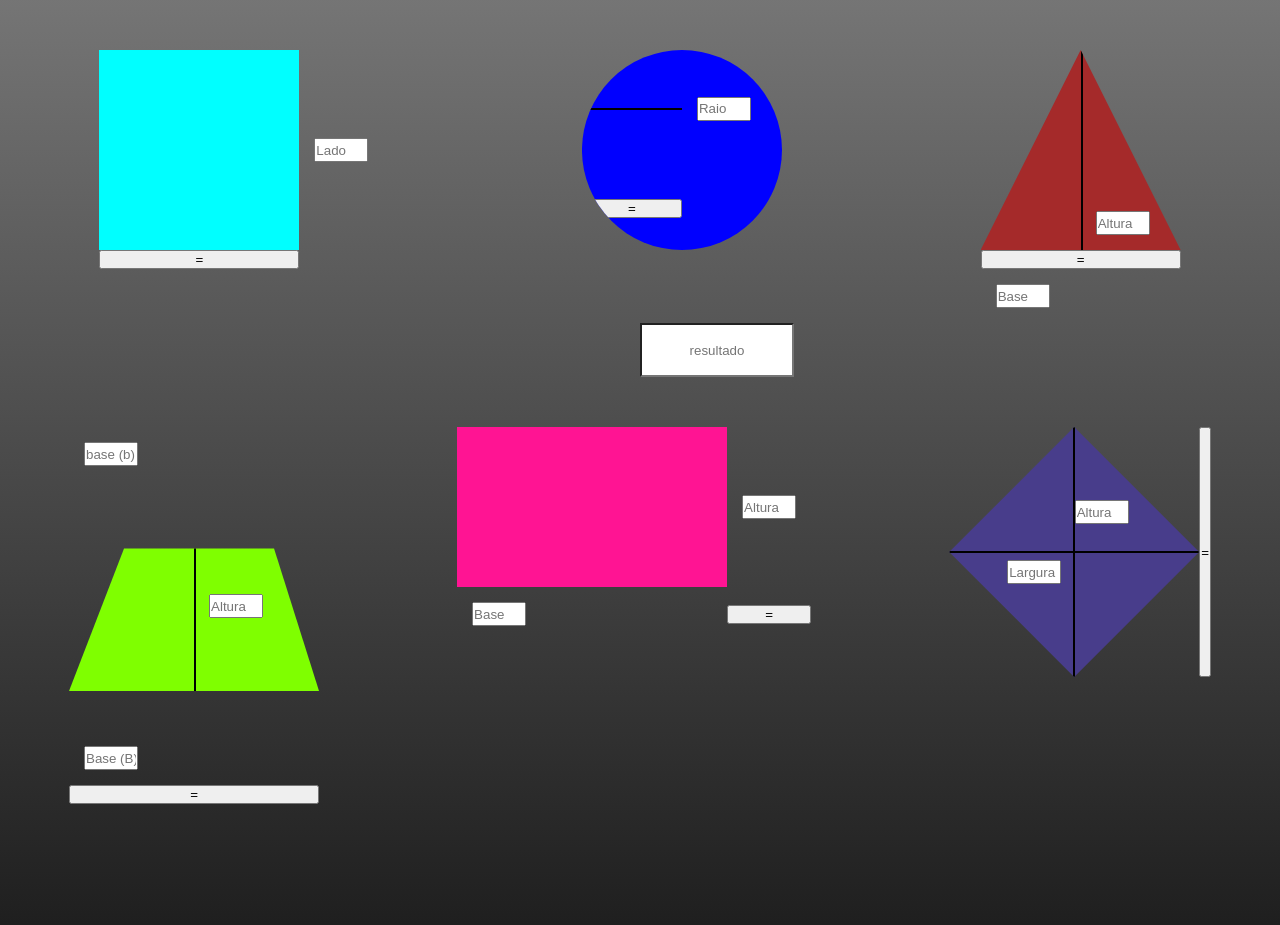
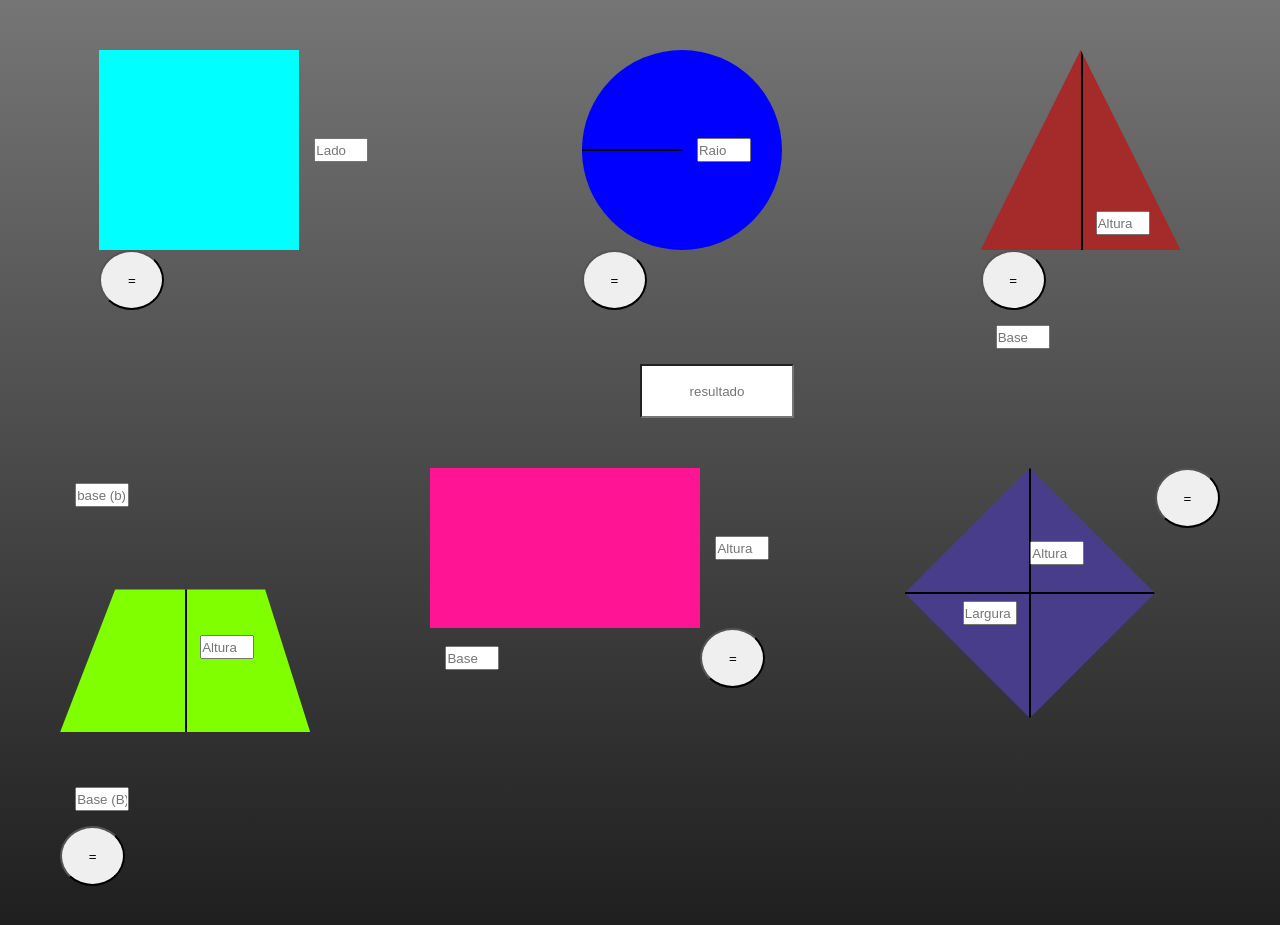
Before and after one commit to BrunoOliveira0719/fair_of_sciences, a Flask app: page /Area in a window 1280 px wide. Shown: the part 56-981 px from the top of the page. Run offline with Flask 3, Linux system fonts and the light colour scheme.

Commit message:
Ajustes para a feira

```diff
--- a/app.py
+++ b/app.py
@@ -45,11 +45,17 @@
 
             if button == "quadrado":
                 quadrado = request.form.get("side")
-                display = fm.square_area(float(quadrado))
+                if quadrado:
+                    display = fm.square_area(float(quadrado))
+                else:
+                    display = ""
 
             elif button == "circulo":
                 circulo = request.form.get("radius")
-                display = fm.circle_area(float(circulo))
+                if circulo:
+                    display = fm.circle_area(float(circulo))
+                else:
+                    display = ""
 
             elif button == "triangulo":
                 base_triangle = request.form.get("base_triangle")
--- a/static/Khan_Academy/area.css
+++ b/static/Khan_Academy/area.css
@@ -98,7 +98,6 @@
 .organization_triangle{
     display: grid;
     grid-template-rows: auto auto;
-
 }
 
 .shape3{
@@ -269,3 +268,9 @@
     height: 60px;
     align-items: center;
 }
+
+.butao{
+    border-radius: 50%;
+    width: 65px;
+    height: 60px;
+}
--- a/templates/Calculadora_Cientifica.html
+++ b/templates/Calculadora_Cientifica.html
@@ -21,7 +21,7 @@
                     <div class="menu_dropdown">
                         <a href="/Area">Área</a>
                         <a href="/pitagoras">pitagoras</a>
-                        <a href="/formulas">Bhaskara</a>
+                        <a href="#"></a>
                     </div>
                 </li>
             </ul>
--- a/templates/Khan_Academy/Area.html
+++ b/templates/Khan_Academy/Area.html
@@ -20,7 +20,7 @@
                     <div class="menu_dropdown">
                         <a href="/Area">Área</a>
                         <a href="/pitagoras">pitagoras</a>
-                        <a href="">Bhaskara</a>
+                        <a href="#"></a>
                     </div>
                 </li>
             </ul>
@@ -38,8 +38,8 @@
                 <div class="shape2">
                     <div class="radius"></div>
                     <input class="baixo" type="text" name="radius" placeholder="Raio">
-                    <button class="butao" name="button" value="circulo">=</button>
                 </div>
+                <button class="butao" name="button" value="circulo">=</button>
             </form>
             <form action="/Area" method="post">
                 <div class="organization_triangle">
--- a/templates/Khan_Academy/formulas.html
+++ b/templates/Khan_Academy/formulas.html
@@ -5,7 +5,7 @@
     <meta charset="UTF-8">
     <meta name="viewport" content="width=device-width, initial-scale=1.0">
     <link rel="stylesheet" href="static/Khan_Academy/formulas.css">
-    <title>Área</title>
+    <title>formulas</title>
 </head>
 
 <body>
--- a/templates/Khan_Academy/pitagoras.html
+++ b/templates/Khan_Academy/pitagoras.html
@@ -18,7 +18,7 @@
                     <div class="menu_dropdown">
                         <a href="/Area">Área</a>
                         <a href="/pitagoras">pitagoras</a>
-                        <a href="/formulas">Bhaskara</a>
+                        <a href="#"></a>
                     </div>
                 </li>
             </ul>
--- a/templates/main.html
+++ b/templates/main.html
@@ -21,7 +21,7 @@
                     <div class="menu_dropdown">
                         <a href="/Area">Área</a>
                         <a href="/pitagoras">pitagoras</a>
-                        <a href="/formulas">Bhaskara</a>
+                        <a href="#"></a>
                     </div>
                 </li>
 
```
